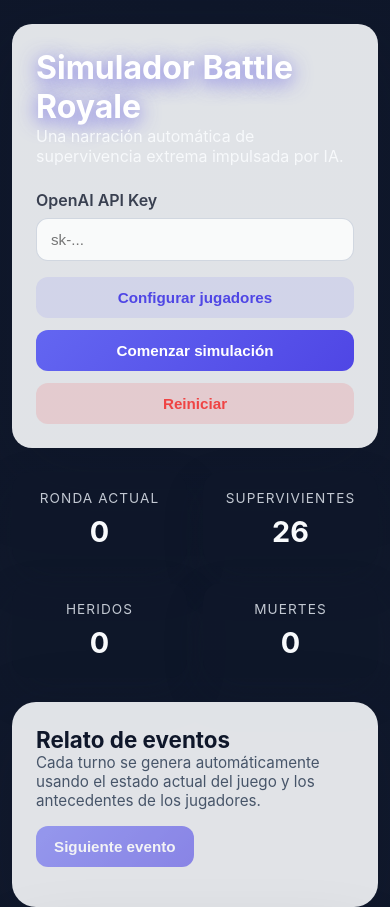
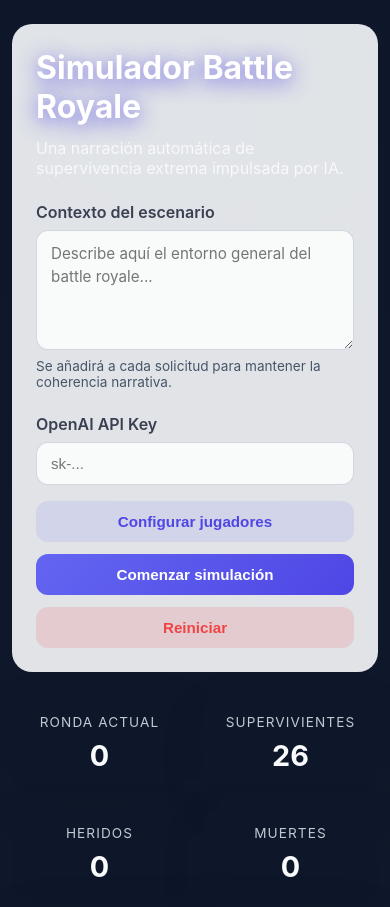
Before and after one commit to dehierro/battleroyale, a plain HTML site: page index.html in a window 390 px wide. Shown: the top 907 px of the page. Drawn offline with Linux system fonts and the light colour scheme.

Commit message:
Reubicar el contexto del escenario junto al título

```diff
--- a/index.html
+++ b/index.html
@@ -9,9 +9,16 @@
 <body>
     <div class="app-shell">
         <header class="app-header">
-            <div class="title-block">
-                <h1>Simulador Battle Royale</h1>
-                <p class="subtitle">Una narración automática de supervivencia extrema impulsada por IA.</p>
+            <div class="header-top">
+                <div class="title-block">
+                    <h1>Simulador Battle Royale</h1>
+                    <p class="subtitle">Una narración automática de supervivencia extrema impulsada por IA.</p>
+                </div>
+                <div class="context-group">
+                    <label for="gameContext">Contexto del escenario</label>
+                    <textarea id="gameContext" placeholder="Describe aquí el entorno general del battle royale..."></textarea>
+                    <p class="context-hint">Se añadirá a cada solicitud para mantener la coherencia narrativa.</p>
+                </div>
             </div>
             <div class="control-panel">
                 <div class="api-key-group">
--- a/script.js
+++ b/script.js
@@ -19,6 +19,7 @@ class BattleRoyaleSimulator {
         this.isProcessingEvent = false;
         this.events = [];
         this.playersLoaded = false;
+        this.globalContext = '';
 
         this.cacheDom();
         this.registerEventListeners();
@@ -38,6 +39,7 @@ class BattleRoyaleSimulator {
         this.playersInjuredEl = document.getElementById('playersInjured');
         this.playersDeadEl = document.getElementById('playersDead');
         this.apiKeyInput = document.getElementById('apiKey');
+        this.contextInput = document.getElementById('gameContext');
         this.configModal = document.getElementById('configModal');
         this.playerModal = document.getElementById('playerModal');
         this.playersConfigInput = document.getElementById('playersConfig');
@@ -72,6 +74,12 @@ class BattleRoyaleSimulator {
                 this.hideModal(this.configModal);
             }
         });
+
+        if (this.contextInput) {
+            this.contextInput.addEventListener('input', () => {
+                this.globalContext = this.contextInput.value;
+            });
+        }
 
         this.updateNextEventButton();
     }
@@ -172,6 +180,7 @@ class BattleRoyaleSimulator {
             return;
         }
         this.apiKey = this.apiKeyInput.value.trim();
+        this.globalContext = this.contextInput ? this.contextInput.value : '';
         if (!this.apiKey) {
             alert('Introduce tu clave de API de OpenAI para comenzar la simulación.');
             return;
@@ -256,6 +265,11 @@ class BattleRoyaleSimulator {
             .map(player => `${player.name}: ${player.bio}`)
             .join('\n');
 
+        const trimmedContext = typeof this.globalContext === 'string' ? this.globalContext.trim() : '';
+        const arenaContext = trimmedContext
+            ? `\nContexto general del escenario:\n${trimmedContext}\n`
+            : '';
+
         const prompt = `Estamos en un simulador de battle royale en español. Describe un único evento para la ronda ${this.round}.
 Datos del estado actual:
 - ${alivePlayers.length} jugadores vivos.
@@ -265,7 +279,7 @@ Lista breve de jugadores:
 ${rosterSummary}
 
 Contexto biográfico:
-${bioContext}
+${bioContext}${arenaContext}
 
 Genera una escena breve (máximo 120 palabras) que involucre de 1 a 3 jugadores al azar. La escena puede ser narrativa, un conflicto, un hallazgo o un peligro ambiental. Menciona consecuencias potenciales sin decidir por completo el resultado (para mantener suspenso).`;
 
--- a/style.css
+++ b/style.css
@@ -46,6 +46,19 @@ body {
     gap: 24px;
 }
 
+.header-top {
+    display: grid;
+    grid-template-columns: minmax(0, 1fr) minmax(0, 1fr);
+    gap: 24px;
+    align-items: stretch;
+}
+
+.header-top .title-block {
+    display: flex;
+    flex-direction: column;
+    gap: 12px;
+}
+
 .title-block h1 {
     font-size: clamp(2rem, 4vw, 2.8rem);
     font-weight: 700;
@@ -63,13 +76,24 @@ body {
     display: grid;
     gap: 16px;
     grid-template-columns: repeat(auto-fit, minmax(220px, 1fr));
-    align-items: center;
+    align-items: start;
 }
 
 .api-key-group {
     display: flex;
     flex-direction: column;
     gap: 8px;
+}
+
+.context-group {
+    display: flex;
+    flex-direction: column;
+    gap: 8px;
+}
+
+.context-group label {
+    font-weight: 600;
+    color: rgba(15, 23, 42, 0.8);
 }
 
 .api-key-group label {
@@ -93,10 +117,31 @@ textarea {
     font-family: 'JetBrains Mono', 'Fira Code', monospace;
 }
 
+#gameContext {
+    min-height: 120px;
+    font-family: 'Inter', 'Segoe UI', Tahoma, Geneva, Verdana, sans-serif;
+    line-height: 1.5;
+}
+
+.context-hint {
+    font-size: 0.85rem;
+    color: var(--text-muted);
+}
+
 .control-buttons {
     display: flex;
     flex-wrap: wrap;
     gap: 12px;
+}
+
+@media (max-width: 900px) {
+    .header-top {
+        grid-template-columns: 1fr;
+    }
+
+    .context-group {
+        order: 1;
+    }
 }
 
 button {
```
